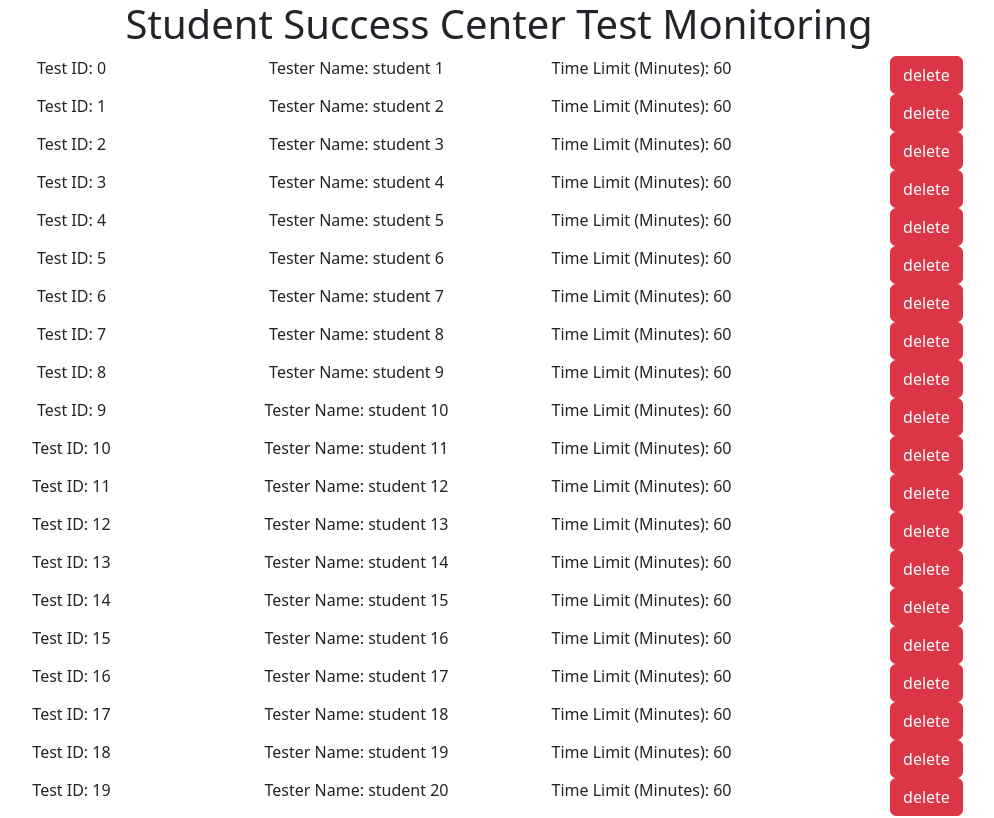
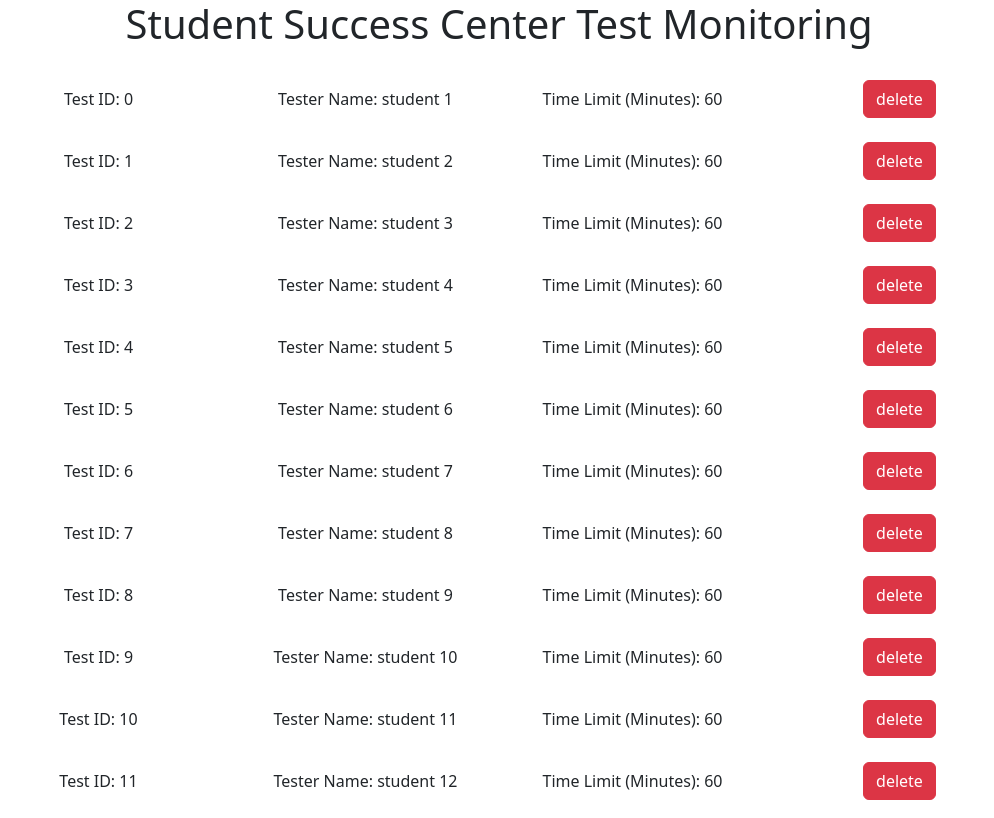
Before and after one commit to DanLanfear/ssc-testing, a React (Create React App) app: page / in a window 1280 px wide. Shown: the top 818 px of the page, without its empty margins (141-1135 px from the left). Built offline with nearby package versions, Linux system fonts and the light colour scheme.

Commit message:
Fine tuned some styling

```diff
--- a/src/App.css
+++ b/src/App.css
@@ -8,6 +8,11 @@
   text-align: center;
 }
 
+.test-info {
+  display: flex;
+  justify-content: center;
+  align-items: center;
+}
 .main-container {
   display: grid;
   justify-items: center;
--- a/src/components/Test.js
+++ b/src/components/Test.js
@@ -5,12 +5,16 @@ function Test(props) {
   // shows a test entity
   // has name of tester, time left, button to end test
   return (
-    <div className="row test-entity">
-      <div className="col">Test ID: {props.test.id}</div>
-      <div className="col">Tester Name: {props.test.name}</div>
-      <div className="col">Time Limit (Minutes): {props.test.timeLimit}</div>
-      <div className="col">
-        <Button variant="danger">delete</Button>
+    <div className="row test-entity m-4">
+      <div className="col test-info">Test ID: {props.test.id}</div>
+      <div className="col test-info">Tester Name: {props.test.name}</div>
+      <div className="col test-info">
+        Time Limit (Minutes): {props.test.timeLimit}
+      </div>
+      <div className="col test-info">
+        <Button className="delete-btn" variant="danger">
+          delete
+        </Button>
       </div>
     </div>
   );
```
